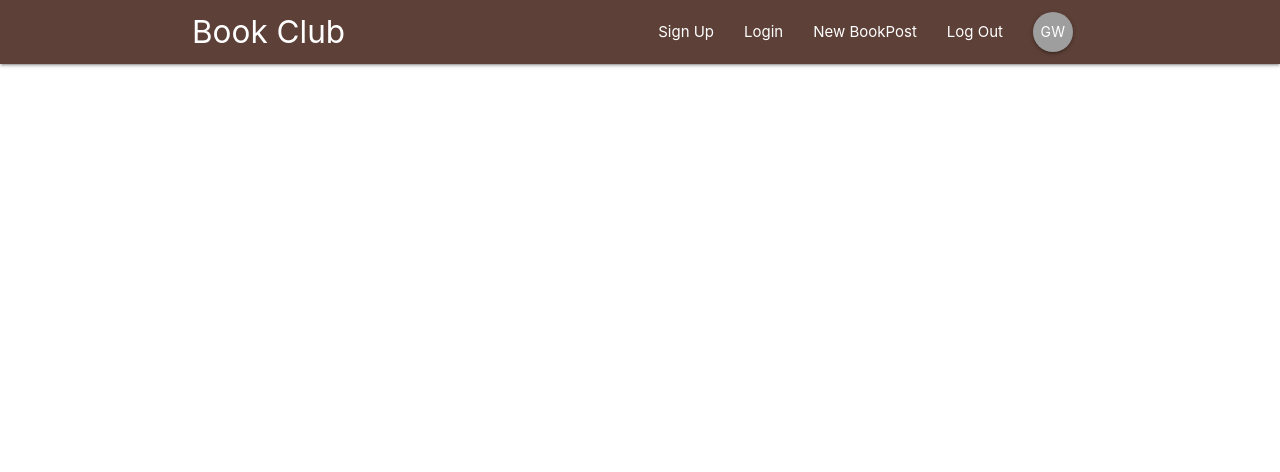
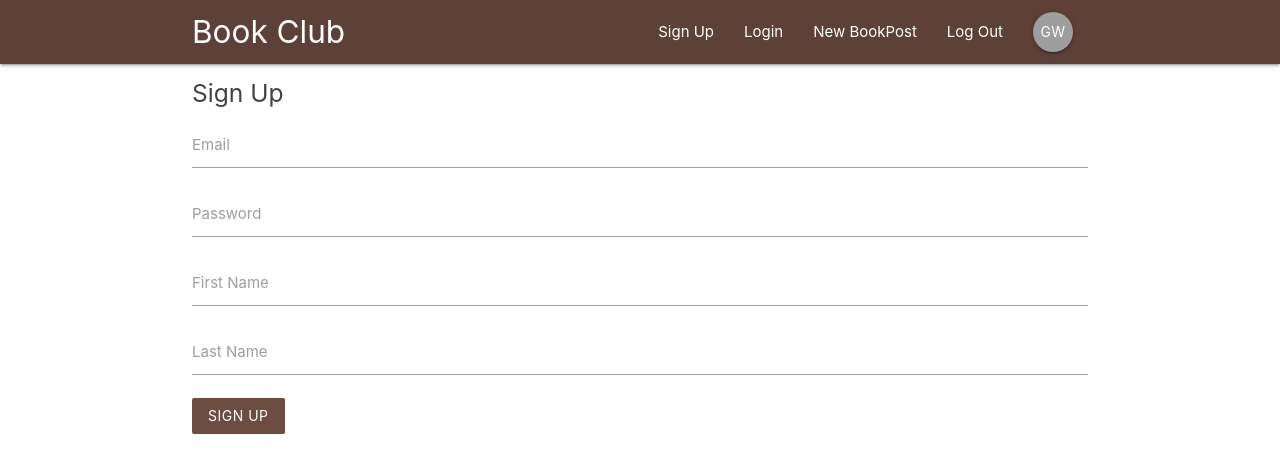
Before and after one commit to singonwan/book-club, a React (Create React App) app in the folder bookclub/: page /signup in a window 1280 px wide. Shown: the top 472 px of the page. Built offline with nearby package versions, Linux system fonts and the light colour scheme.

Commit message:
rough signup and signin components

```diff
--- a/bookclub/public/index.html
+++ b/bookclub/public/index.html
@@ -42,5 +42,7 @@
       To begin the development, run `npm start` or `yarn start`.
       To create a production bundle, use `npm run build` or `yarn build`.
     -->
+    <!-- Compiled and minified JavaScript -->
+    <script src="https://cdnjs.cloudflare.com/ajax/libs/materialize/1.0.0/js/materialize.min.js"></script>
   </body>
 </html>
--- a/bookclub/src/App.js
+++ b/bookclub/src/App.js
@@ -3,6 +3,8 @@
 import Navbar from './components/layout/Navbar'
 import Dashboard from './components/dashboard/Dashboard'
 import BookpostDetail from './components/bookpost/BookpostDetail'
+import SignIn from './components/auth/SignIn'
+import SignUp from './components/auth/SignUp'
 
 function App() {
   return (
@@ -12,6 +14,8 @@
         <Switch>
           <Route exact path='/' component={Dashboard} />
           <Route path='/bookpost/:id' component={BookpostDetail} />
+          <Route path='/signin' component={SignIn} />
+          <Route path='/signup' component={SignUp} />
         </Switch>
       </div>
     </BrowserRouter>
--- a/bookclub/src/components/auth/SignIn.js
+++ b/bookclub/src/components/auth/SignIn.js
@@ -0,0 +1,39 @@
+import React, { Component } from 'react'
+
+class SignIn extends Component {
+    state = {
+        email:'',
+        password:''
+    }
+    handleChange = (e) => {
+        this.setState({
+            [e.target.id]: e.target.value
+        })
+    }
+    handleSubmit = (e) => {
+        e.preventDefault();
+        console.log(this.state);
+    }
+    render() {
+        return (
+            <div className="container">
+                <form onSubmit={this.handleSubmit} className="white">
+                    <h5 className="grey-text text-darken-3">Sign In</h5>
+                    <div className="input-field">
+                        <label htmlFor="email">Email</label>
+                        <input type="email" id="email" onChange={this.handleChange}/>
+                    </div>
+                    <div className="input-field">
+                        <label htmlFor="password">Password</label>
+                        <input type="password" id="password" onChange={this.handleChange}/>
+                    </div>
+                    <div className="input-field">
+                        <button className="btn brown darken-1 z-depth-0">Login</button>
+                    </div>
+                </form>
+            </div>
+        )
+    }
+}
+
+export default SignIn
--- a/bookclub/src/components/auth/SignUp.js
+++ b/bookclub/src/components/auth/SignUp.js
@@ -0,0 +1,49 @@
+import React, { Component } from 'react'
+
+class SignUp extends Component {
+    state = {
+        email:'',
+        password:'',
+        firstName:'',
+        lastName:''
+    }
+    handleChange = (e) => {
+        this.setState({
+            [e.target.id]: e.target.value
+        })
+    }
+    handleSubmit = (e) => {
+        e.preventDefault();
+        console.log(this.state);
+    }
+    render() {
+        return (
+            <div className="container">
+                <form onSubmit={this.handleSubmit} className="white">
+                    <h5 className="grey-text text-darken-3">Sign Up</h5>
+                    <div className="input-field">
+                        <label htmlFor="email">Email</label>
+                        <input type="email" id="email" onChange={this.handleChange}/>
+                    </div>
+                    <div className="input-field">
+                        <label htmlFor="password">Password</label>
+                        <input type="password" id="password" onChange={this.handleChange}/>
+                    </div>
+                    <div className="input-field">
+                        <label htmlFor="firstName">First Name</label>
+                        <input type="text" id="firstName" onChange={this.handleChange}/>
+                    </div>
+                    <div className="input-field">
+                        <label htmlFor="lastName">Last Name</label>
+                        <input type="text" id="lastName" onChange={this.handleChange}/>
+                    </div>
+                    <div className="input-field">
+                        <button className="btn brown darken-1 z-depth-0">Sign Up</button>
+                    </div>
+                </form>
+            </div>
+        )
+    }
+}
+
+export default SignUp
```
